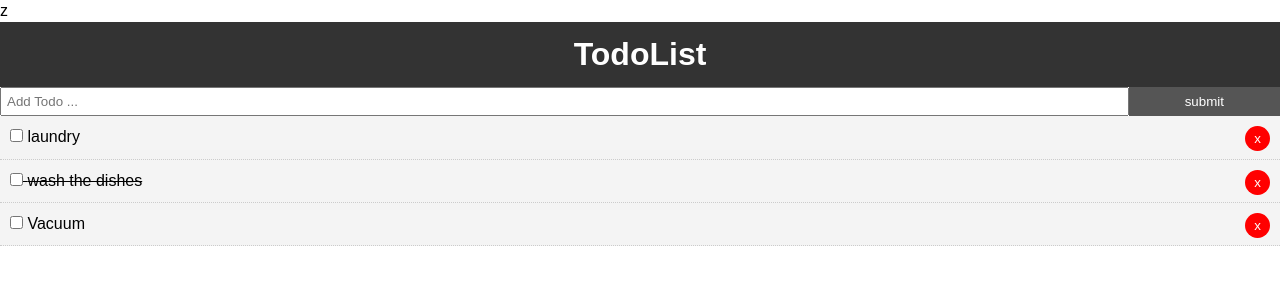
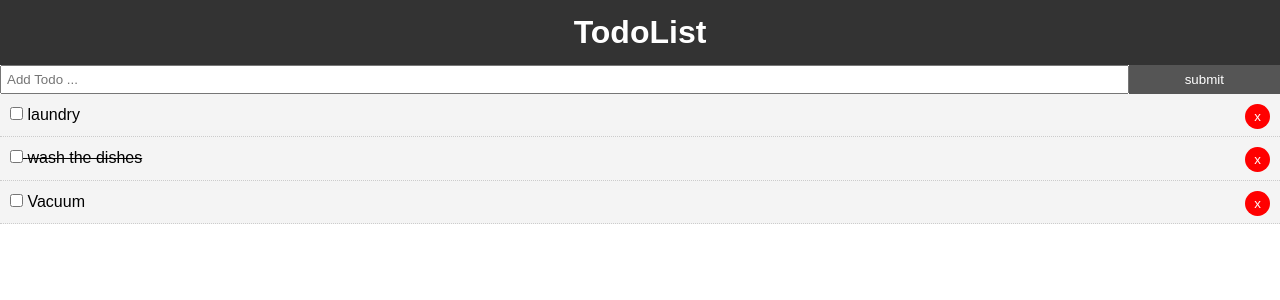
Before and after one commit to Annastasshia/react_todo, a React (Create React App) app: page / in a window 1280 px wide. Shown: the top 300 px of the page. Built offline with nearby package versions, Linux system fonts and the light colour scheme.

Commit message:
delete typo

```diff
--- a/src/App.js
+++ b/src/App.js
@@ -58,7 +58,7 @@ addTodo = (title) => {
   render() {
 
     return (
-      <div className="App">z
+      <div className="App">
         <div className="conatiner">
         <Header />
         <AddTodo addTodo={this.addTodo}/>
```
